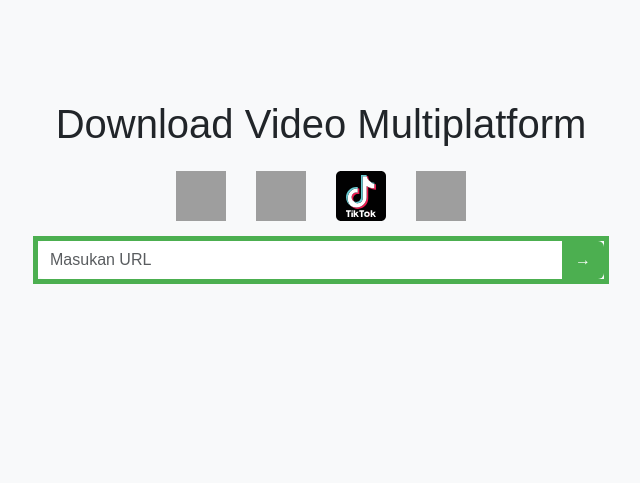
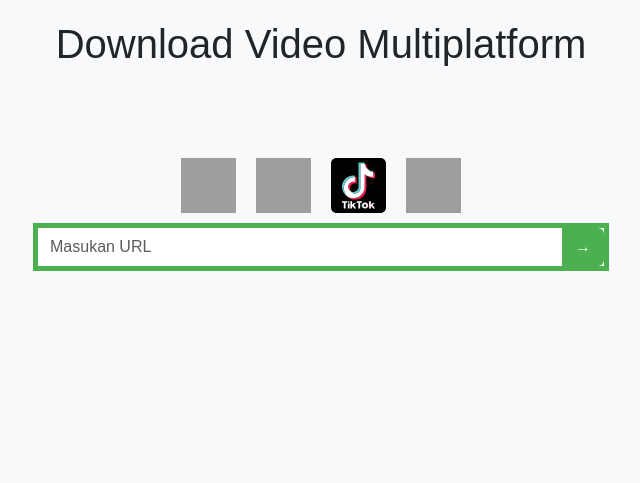
Before and after one commit to mbojostudio/Vidio_downloader, a Flask app: page / in a window 1280 px wide. Shown: the top 483 px of the page, without its empty margins (319-959 px from the left). Run offline with Flask 3, Linux system fonts and the light colour scheme; some libraries are stand-ins or nearby versions; grey boxes are pictures that could not be loaded.

Commit message:
Update index.html

```diff
--- a/templates/index.html
+++ b/templates/index.html
@@ -16,7 +16,7 @@
 
         }
         .container {
-          margin-top: 100px;
+          margin-top: 20px;
           max-width: 600px;
         }
         .btn-download {
@@ -37,9 +37,9 @@
       border: 5px solid #4caf50;
     }
     .logo-container img {
-            width: 50px;
+            width: 55px;
             height: auto;
-            margin: 15px;
+            margin: 10px;
         }
 
       </style>
@@ -47,7 +47,7 @@
 </head>
 <body>
     <div class="container text-center">
-        <h1 class="mb-2">Download Video Multiplatform</h1>
+        <h1 style="margin-bottom: 80px;">Download Video Multiplatform</h1>
         <div class="logo-container d-flex justify-content-center flex-wrap">
             <img src="https://upload.wikimedia.org/wikipedia/commons/a/a5/Instagram_icon.png" alt="Instagram" class="img-fluid">
             <img src="https://upload.wikimedia.org/wikipedia/commons/4/42/YouTube_icon_%282013-2017%29.png" alt="YouTube" class="img-fluid">
@@ -75,13 +75,15 @@
         <h1 class="text-center">Video Ready to Download</h1>
         <p class="text-center">Title: {{ title }}</p>
         <img src="{{ gambar }}" alt="" class="img-fluid mb-4">
-        <a href="/download_file/{{ filename }}" class="btn btn-success w-100">Download MP4</a>
+        <form method="get" action="/download_file">
+          <button class="btn btn-success w-100" type="submit">Download Video</button>
+      </form>
         {% endif %}
     </div>
     {% if error %}
     <div class="container mt-5">
         <h3 style="color: #ff0000;" class="error-message text-center">{{ error }}</h3>
-        <p class="mt-5 text-center">Cobalah URL Lain</p>
+        <p class="mt-5 text-center">Cobalah URL Lain <span style="color: #cc0000;"> !!!</span></p>
     </div>
     {% endif %}
 
```
